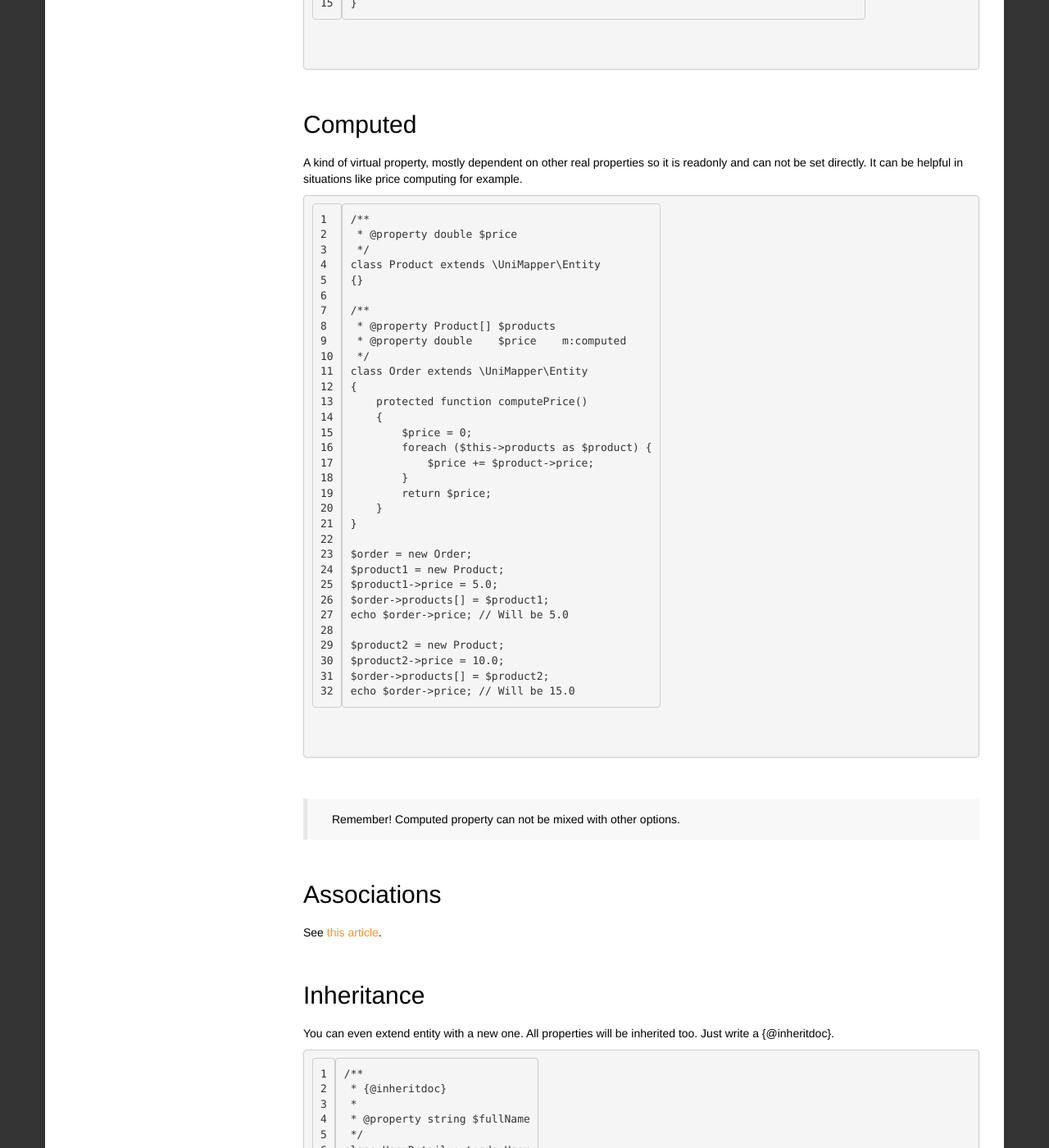
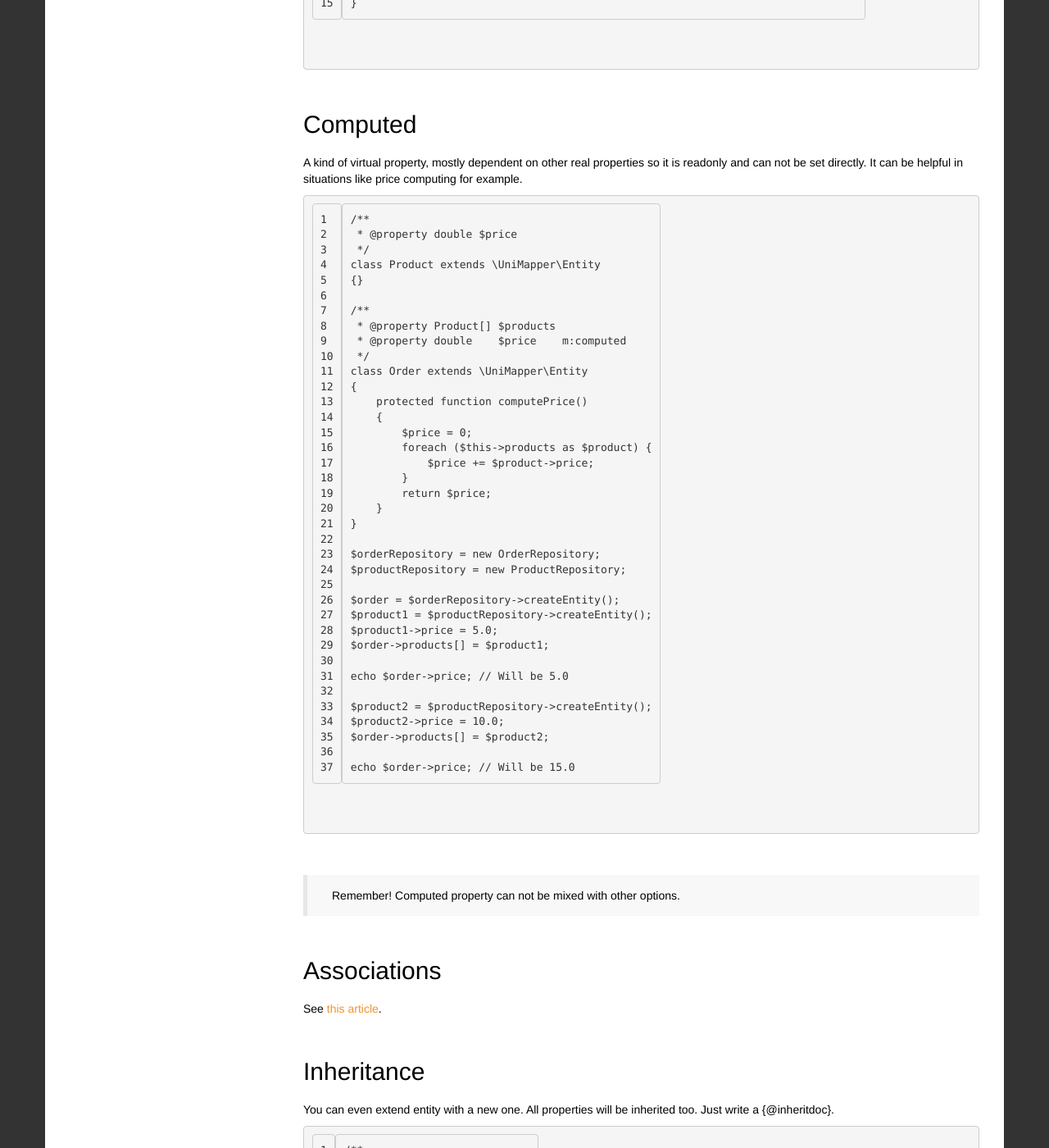
Before and after one commit to unimapper/unimapper.github.io, a Jekyll site: the page built from docs/reference/entity.md, in a window 1280 px wide and 1400 px high, scrolled down 2697 px. Shown: the whole window at 82% size. Built offline with Jekyll 4.4.1, drawn with Linux system fonts in a browser that asks for light colours; nearby versions of some CDN libraries; the repository's description, which GitHub fills in, is left out.

Commit message:
docs: do not create entity directly

```diff
--- a/docs/reference/entity.md
+++ b/docs/reference/entity.md
@@ -77,15 +77,20 @@ class Order extends \UniMapper\Entity
     }
 }
 
-$order = new Order;
-$product1 = new Product;
+$orderRepository = new OrderRepository;
+$productRepository = new ProductRepository;
+
+$order = $orderRepository->createEntity();
+$product1 = $productRepository->createEntity();
 $product1->price = 5.0;
 $order->products[] = $product1;
+
 echo $order->price; // Will be 5.0
 
-$product2 = new Product;
+$product2 = $productRepository->createEntity();
 $product2->price = 10.0;
 $order->products[] = $product2;
+
 echo $order->price; // Will be 15.0
 ~~~
 
```
